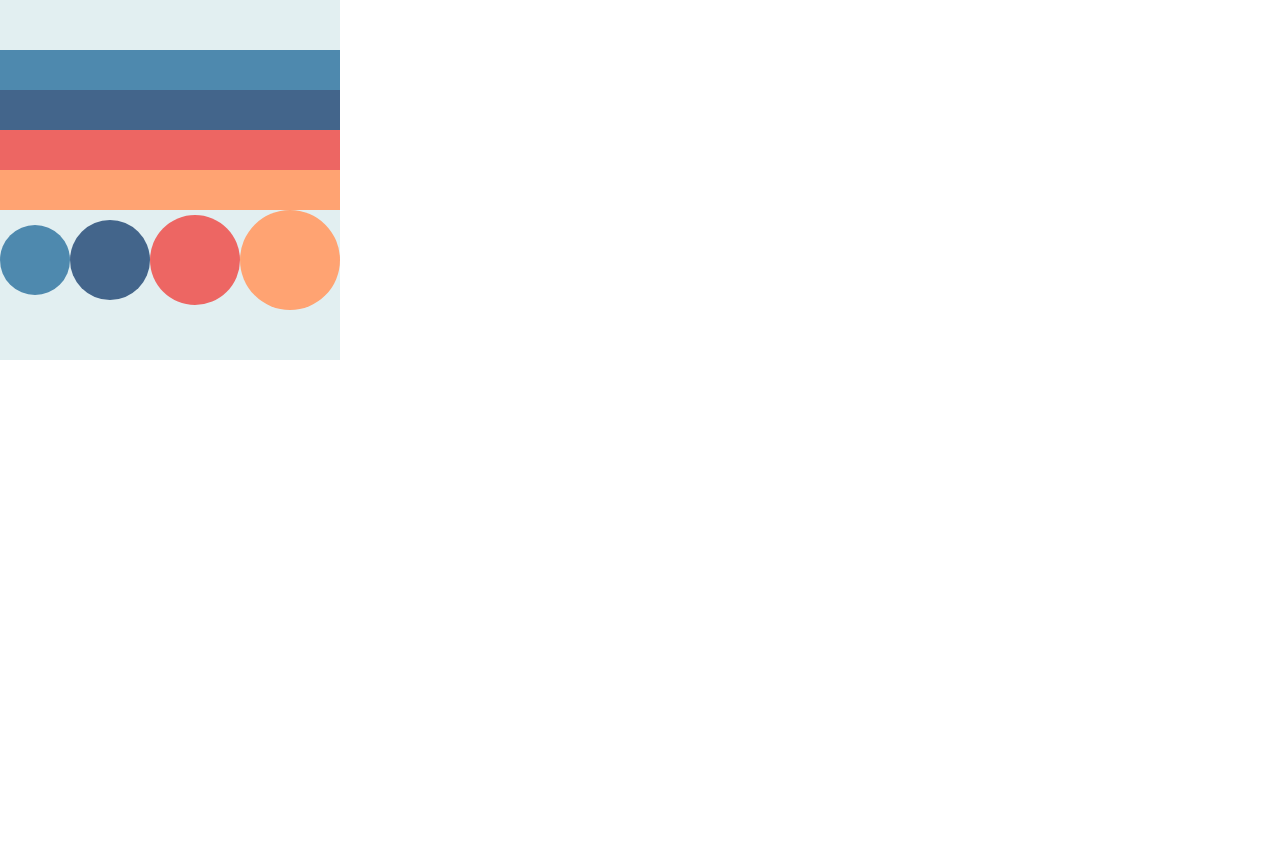
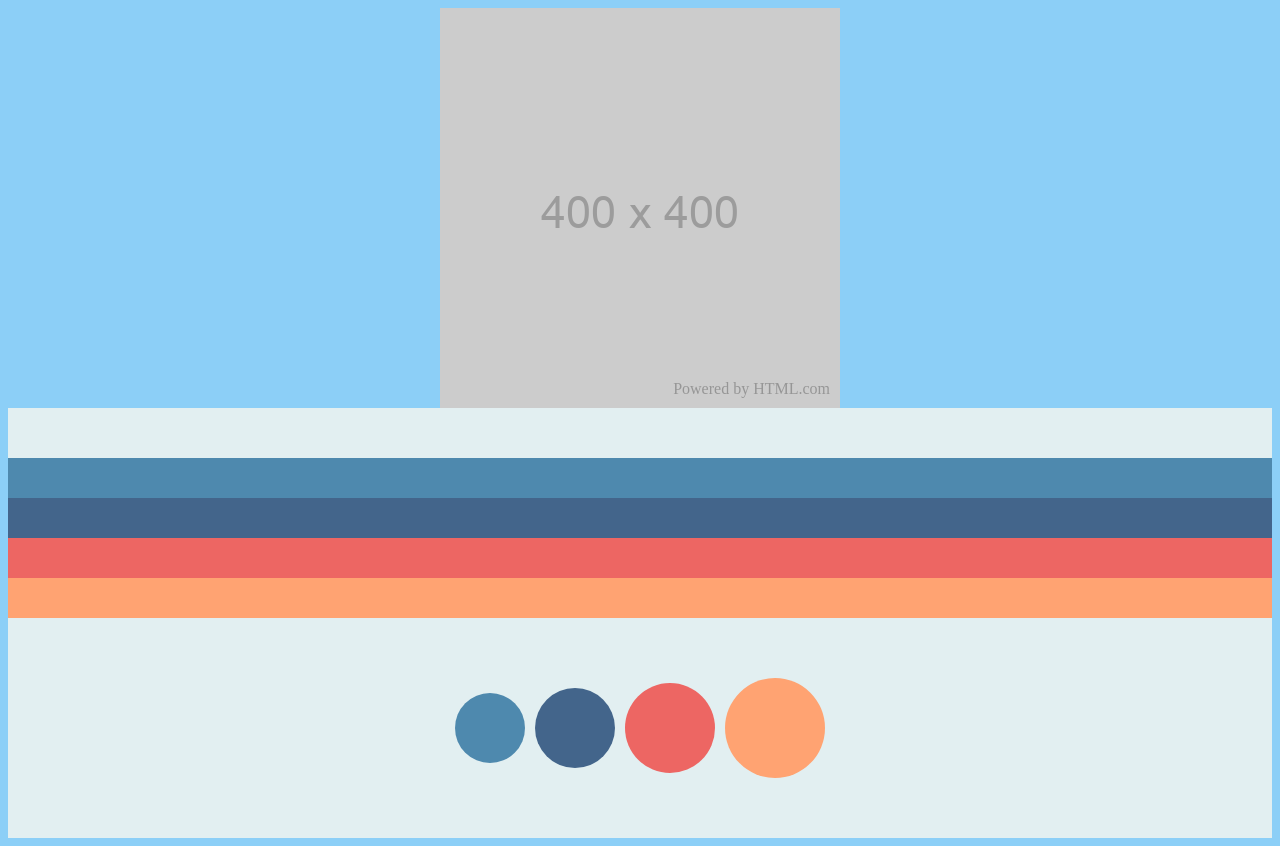
Before and after one commit to BSU-Creative-Computing/assignment-1-clone-tasks-einnnnn, a plain HTML site: page Task 3/index.html in a window 1280 px wide. Before the commit the page ends 800 px from the top, so only its background shows below. Drawn offline with Linux system fonts and the light colour scheme.

Commit message:
Final Answer

```diff
--- a/Task 3/index.html
+++ b/Task 3/index.html
@@ -8,19 +8,17 @@
     </head>
     <body>
         <main>
-            <header>
-                <!-- this is where u change to the blue color and add the images (hint: hide the other images and make them appear sa media query) -->
-            </header>
+            <header class="pic"><div class="text">Powered by HTML.com</div></header>
 
             <section class="rainbow">
-                <div class="bar">
+                <div class="main">
                     <div class="color1"></div>
                     <div class="color2"></div>
                     <div class="color3"></div>
                     <div class="color4"></div>
                 </div>
 
-                <div class="ball">
+                <div class="main-balls">
                     <div class="ball4"></div>
                     <div class="ball3"></div>
                     <div class="ball2"></div>
@@ -28,5 +26,6 @@
                 </div>
             </section>
         </main>
+
     </body>
 </html>
--- a/Task 3/style.scss
+++ b/Task 3/style.scss
@@ -5,63 +5,67 @@ $color4: #FFA372;
 
 
 
-
-@media (min-width: 1028px) {
-
+@mixin resolutions($minwidth, $maxwidth) {
+    @media screen and (min-width: $minwidth) and (max-width:$maxwidth){
+        @content
+    }
 }
 
-@media screen and (min-width: 1025px) and (max-width: 1280px) {
-
+body {
+    background-color: #8CCFF7;
+    border: 0;
 }
 
-@media screen and (min-width: 621px) and (max-width: 1024px) {
-
-    .ball {
-        flex-direction: column;
+//IMAGES
+@media screen and (min-width: 801px) {
+    .pic {
+        background-image: url(Images/400x400.png);
+        height: 400px;
+        width: 400px;
     }
-
-    // .box {
-    //     height: 300px;
-    //     width: 300px;
-    // }
 }
 
-@media screen and (min-width: 481px) and (max-width: 620px) {
-    .ball {
-        flex-direction: column;
+@media screen and (min-width: 481px) and (max-width: 800px) {
+    .pic {
+        background-image: url(Images/300x300.png);
+        width: 300px;
+        height: 300px;
     }
-
 }
 
-
-body {
-    display: flex;
-    margin: 0;
-    padding: 0;
+@media screen and (max-width: 480px) {
+    .pic {
+        background-image: url(Images/200x200.png);
+        width: 200px;
+        height: 200px;
+    }
 }
 
-// .box {
-//     height: 400px;
-//     width: 400px;
-//     background-color: #CCCCCC;
-//     color: #969696;
-//     display: flex;
-//     align-items: center;
-//     justify-content: center;
-//     padding: auto;
-//     margin: auto;
-//     font-size: 150%;
-// }
+.text {
+    color: #969696;
+    text-align: center;
+    padding: 10px;
+}
 
-section {
+header {
+    display: flex;
+    align-items: flex-end;
+    flex-direction: row;
+    justify-content: right;
+    margin: auto;
+}
+
+.rainbow {
+    background-color: #E2EFF1;
     width: 100%;
-    display: flex;
-    flex-direction: column;
-    background-color: #E2EFF1;
-    gap: 50;
+    height: 100%;
+    padding-bottom: 55px;
+}
 
+.main {
     padding-top: 50px;
-    padding-bottom: 50px;
+    padding-bottom: 55px;
+    height: 100%;
 }
 
 .color1 {
@@ -89,7 +93,8 @@ section {
     background-color: $color4;
     height: 100px;
     width: 100px;
-    border-radius: 50%;
+    border-radius: 100px;
+    margin: 5px;
 }
 
 .ball2 {
@@ -97,7 +102,7 @@ section {
     background-color: $color3;
     height: 90px;
     width: 90px;
-
+    border-radius: 90px
 }
 
 .ball3 {
@@ -105,6 +110,7 @@ section {
     background-color: $color2;
     height: 80px;
     width: 80px;
+    border-radius: 80px;
 }
 
 .ball4 {
@@ -112,12 +118,31 @@ section {
     background-color: $color1;
     height: 70px;
     width: 70px;
+    border-radius: 70px;
 }
 
-.ball {
+.ball1:hover, .ball2:hover, .ball3:hover, .ball4:hover {
+    background-color: #434343;
+}
+
+.main-balls {
     display: flex;
+    flex-direction: row;
+    align-items: center;
     justify-content: center;
-    align-items: center;
-    flex-direction: row;
-    gap: 10;
+
+    @include resolutions(620px, 1040px) {
+    flex-direction: column;
+    margin: auto;
+    }
+
+    @include resolutions(480px, 940px) {
+    flex-direction: column;
+    margin: auto;
+    }
+
+    @include resolutions(0px, 480px) {
+    flex-direction: column;
+    margin: auto;
+    }
 }
--- a/test/style.scss
+++ /dev/null
@@ -1,127 +0,0 @@
-$color1: #4E89AE;
-$color2: #43658B;
-$color3: #ED6663;
-$color4: #FFA372;
-
-@mixin resolutions($minwidth, $maxwidth) {
-    @media screen and (min-width: $minwidth) and (max-width:$maxwidth){
-        @content
-    }
-}
-
-body {
-    background-color: #8CCFF7;
-}
-
-.box {
-    height: 400px;
-    width: 400px;
-    background-color: #CCCCCC;
-    color: #969696;
-    display: flex;
-    align-items: center;
-    justify-content: center;
-    padding: auto;
-    margin: auto;
-    font-size: 150%;
-}
-
-.rainbow {
-    background-color: #E2EFF1;
-    width: 100%;
-    height: 200%;
-    display: flex;
-
-}
-
-.main {
-    padding-top: 50px;
-    padding-bottom: 55px;
-}
-
-.color1 {
-    background-color: $color1;
-    height: 40px;
-    display: flex
-}
-
-.color2 {
-    @extend .color1;
-    background-color: $color2;
-}
-
-.color3 {
-    @extend .color1;
-    background-color: $color3;
-}
-
-.color4 {
-    @extend .color1;
-    background-color: $color4;
-}
-
-.ball1 {
-    background-color: $color4;
-    height: 100px;
-    width: 100px;
-    border-radius: 60%;
-    margin: 5px;
-}
-
-.ball2 {
-    @extend .ball1;
-    background-color: $color3;
-    height: 90px;
-    width: 90px;
-
-}
-
-.ball3 {
-    @extend .ball1;
-    background-color: $color2;
-    height: 80px;
-    width: 80px;
-}
-
-.ball4 {
-    @extend .ball1;
-    background-color: $color1;
-    height: 70px;
-    width: 70px;
-}
-
-.main-balls {
-
-
-    @include resolution(1281px) {
-        justify-content: center;
-        display: flex;
-        align-items: center;
-
-    }
-
-    @include resolutions(1025px, 1280px) {
-        justify-content: center;
-        display: flex;
-        align-items: center;
-
-    }
-
-    @include resolutions(620px, 1024px) {
-
-        .main-balls {
-            flex-direction: row     ;
-            display: flex;
-
-        }
-
-        .box {
-            height: 300px;
-            width: 300px;
-        }
-    }
-
-    @include resolutions(480px, 620px) {
-
-    }
-}
```
Also changed, not shown: test/index.html (deleted, +0 -28 lines), Task 3/Images/200x200.png (added), Task 3/Images/300x300.png (added), Task 3/Images/400x400.png (added), Task 3/style.css, test/style.css (deleted), 2 other files.
